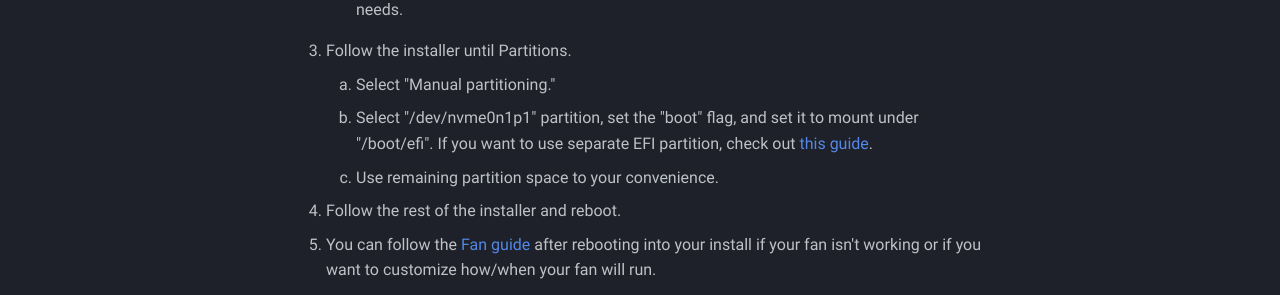
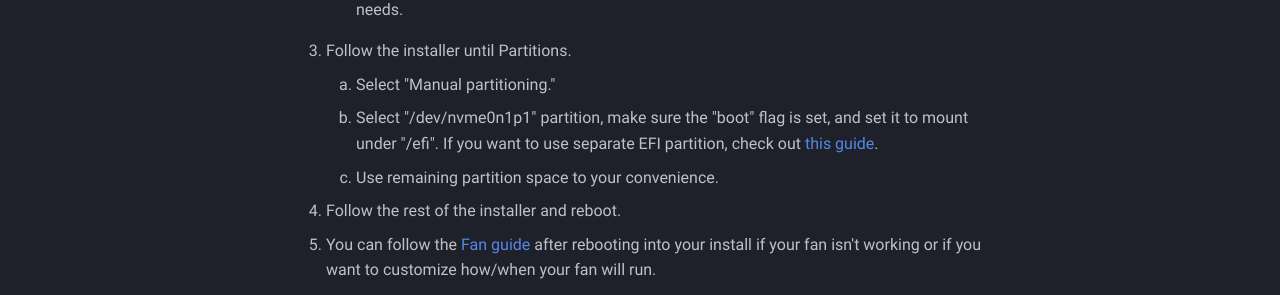
Before and after one commit to t2linux/wiki, an MkDocs documentation site: the page built from docs/distributions/endeavouros/installation.md, in a window 1280 px wide and 1219 px high. Shown: the part 780-1075 px from the top of the window. Built offline with MkDocs 1.6.1 and Material for MkDocs 9.7.7, drawn with Linux system fonts in a browser that asks for light colours; comment, search, counter and statistics services are not loaded.

Commit message:
fix: instruct correct mount-point for EFI partition
Apprently the default has changed recently from /boot/efi to /efi

```diff
--- a/docs/distributions/endeavouros/installation.md
+++ b/docs/distributions/endeavouros/installation.md
@@ -23,7 +23,7 @@ You will need:
 3. Follow the installer until Partitions.
 
     1. Select "Manual partitioning."
-    2. Select "/dev/nvme0n1p1" partition, set the "boot" flag, and set it to mount under "/boot/efi". If you want to use separate EFI partition, check out [this guide](https://wiki.t2linux.org/guides/windows/#using-seperate-efi-partitions).
+    2. Select "/dev/nvme0n1p1" partition, make sure the "boot" flag is set, and set it to mount under "/efi". If you want to use separate EFI partition, check out [this guide](https://wiki.t2linux.org/guides/windows/#using-seperate-efi-partitions).
     3. Use remaining partition space to your convenience.
 
 4. Follow the rest of the installer and reboot.
```
